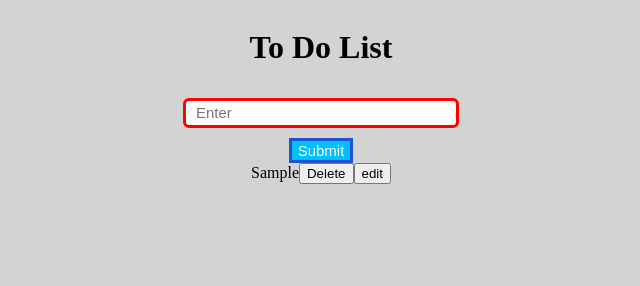
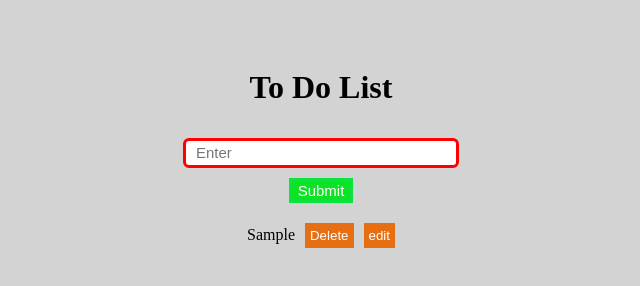
Before and after one commit to AbdulqadirAbdillahi/to-do-list, a plain HTML site: page index.html in a window 1280 px wide. Both pictures are taken after typing "Sample" into the empty fields and a click on the button "Submit". Shown: the whole page, without its empty margins (319-959 px from the left). Drawn offline with Linux system fonts and the light colour scheme.

Commit message:
added some margins, colors and padding to the id of tasklist

```diff
--- a/style.css
+++ b/style.css
@@ -4,7 +4,9 @@ body{
     justify-content: center;
     align-items: center;
     flex-direction: column;
+    padding-top: 40px;
 }
+
 
 #input{
     width: 250px;
@@ -18,11 +20,23 @@ body{
 
 #add-button{
       font-size: 15px;
-      background-color: deepskyblue;
+      background-color: rgb(13, 226, 38);
       color: white;
       cursor: pointer;
-      border: 3px solid rgb(32, 82, 209);
+      border: 3px solid rgb(12, 228, 62);
 
+}
+
+#tasklist div{
+    margin-top: 20px;
+}
+
+#tasklist button {
+    margin-left: 10px;
+    padding: 5px 5px;
+    background-color: rgb(230, 111, 20);
+    color: white;
+    border: none;
 }
 
 #tasklist button:hover{
```
